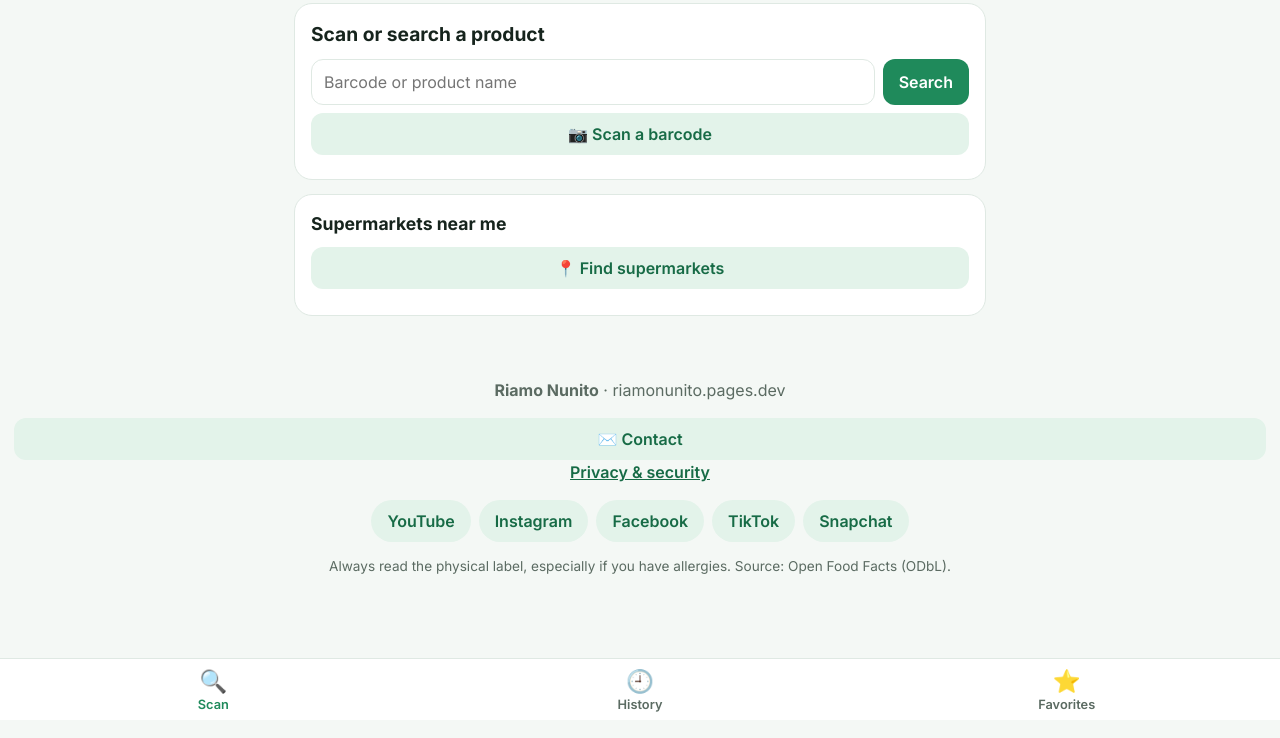
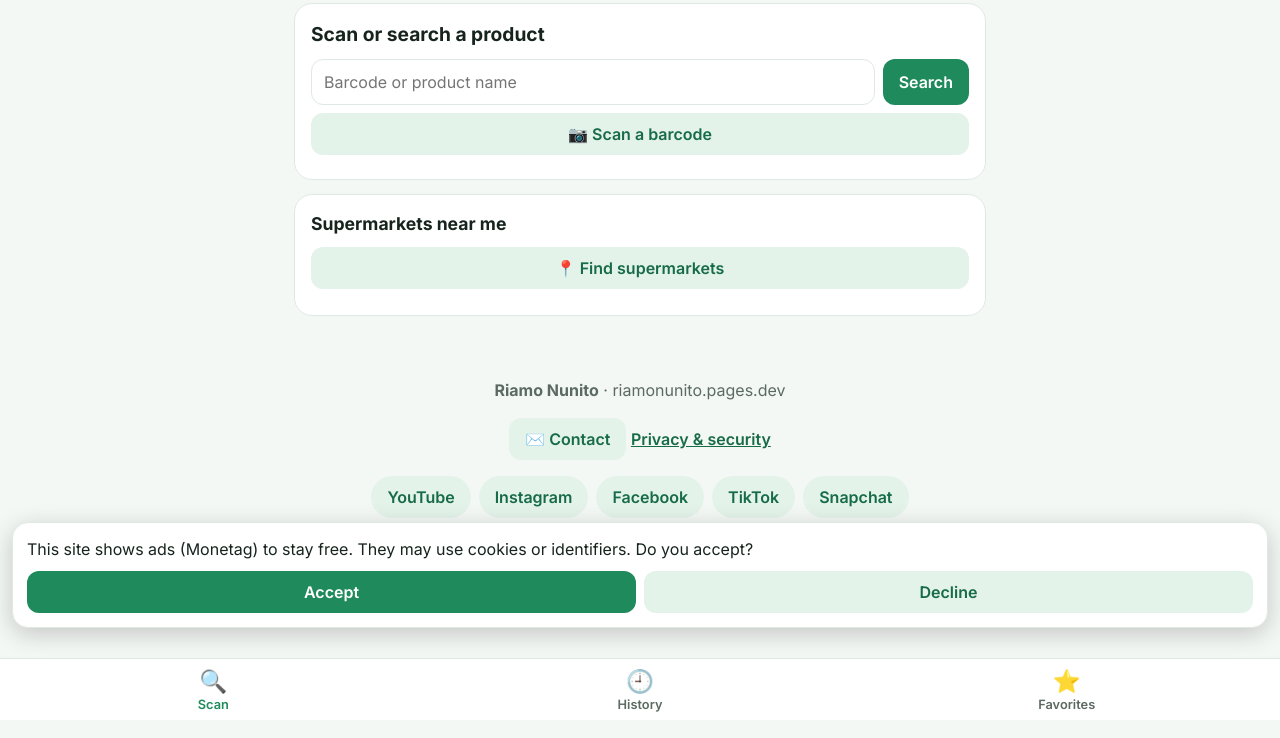
Before and after one commit to riamoofficial/riamonunito, a plain HTML site: page index.html in a window 1280 px wide. Shown: the part 80-818 px from the top of the page. Drawn offline with Linux system fonts and the light colour scheme.

Commit message:
Pub Monetag avec consentement

```diff
--- /dev/null
+++ b/consent.js
@@ -0,0 +1,30 @@
+(function(){
+"use strict";
+var ZONE="12369012",SRC="https://n6wxm.com/vignette.min.js",K="adc";
+var D={
+fr:{t:"Ce site affiche de la publicité (Monetag) pour rester gratuit. Elle peut utiliser des cookies ou des identifiants. Acceptes-tu ?",y:"Accepter",n:"Refuser",m:"🍪 Choix pubs"},
+en:{t:"This site shows ads (Monetag) to stay free. They may use cookies or identifiers. Do you accept?",y:"Accept",n:"Decline",m:"🍪 Ad choices"},
+ar:{t:"يعرض هذا الموقع إعلانات (Monetag) ليبقى مجانيًا. قد تستخدم ملفات تعريف الارتباط أو معرّفات. هل توافق؟",y:"قبول",n:"رفض",m:"🍪 خيارات الإعلانات"},
+es:{t:"Este sitio muestra anuncios (Monetag) para seguir siendo gratuito. Pueden usar cookies o identificadores. ¿Aceptas?",y:"Aceptar",n:"Rechazar",m:"🍪 Opciones de anuncios"}
+};
+function lg(){var l=document.documentElement.lang;return D[l]?l:"fr"}
+function d(k){return D[lg()][k]}
+function get(){try{return localStorage.getItem(K)}catch(e){return null}}
+function set(v){try{localStorage.setItem(K,v)}catch(e){}}
+function el(tag,cls){var e=document.createElement(tag);if(cls)e.className=cls;return e}
+function loadAd(){
+if(document.getElementById("monetag-ad"))return;
+var s=document.createElement("script");s.id="monetag-ad";s.dataset.zone=ZONE;s.src=SRC;document.body.appendChild(s)}
+var bar=el("div","consent"),tx=el("p"),row=el("div"),y=el("button","btn"),n=el("button","btn alt"),mg=el("button","btn alt"),fp=el("p");
+bar.hidden=true;
+row.appendChild(y);row.appendChild(n);bar.appendChild(tx);bar.appendChild(row);
+document.body.appendChild(bar);
+fp.appendChild(mg);document.querySelector("footer").appendChild(fp);
+function render(){tx.textContent=d("t");y.textContent=d("y");n.textContent=d("n");mg.textContent=d("m")}
+y.onclick=function(){set("1");bar.hidden=true;loadAd()};
+n.onclick=function(){var was=get()==="1";set("0");bar.hidden=true;if(was)location.reload()};
+mg.onclick=function(){bar.hidden=false};
+document.getElementById("lang").addEventListener("change",render);
+render();
+if(get()==="1")loadAd();else if(get()===null)bar.hidden=false;
+})();
--- a/index.html
+++ b/index.html
@@ -83,6 +83,7 @@
 <script src="/config.js" charset="utf-8"></script>
 <script src="/app.js" charset="utf-8"></script>
 <script src="/contact.js" charset="utf-8"></script>
+<script src="/consent.js" charset="utf-8"></script>
 <script src="/pwa.js" charset="utf-8"></script>
 </body>
 </html>
--- a/style.css
+++ b/style.css
@@ -66,3 +66,8 @@ textarea{font:inherit;width:100%;padding:10px 12px;border:1px solid var(--bd);bo
 h3{font-size:1rem;margin:14px 0 4px}
 h4{font-size:.95rem;margin:12px 0 0}
 footer a{color:var(--gd);font-weight:600}
+.consent{position:fixed;left:12px;right:12px;bottom:92px;z-index:9;background:#fff;border:1px solid var(--bd);border-radius:16px;padding:14px;box-shadow:0 6px 24px rgba(0,0,0,.2)}
+.consent p{margin:0 0 10px}
+.consent div{display:flex;gap:8px}
+.consent .btn{flex:1;width:auto}
+footer .btn.alt{width:auto}
```
Also changed, not shown: confidentialite.html (+1 -1 lines), 1 other file.
